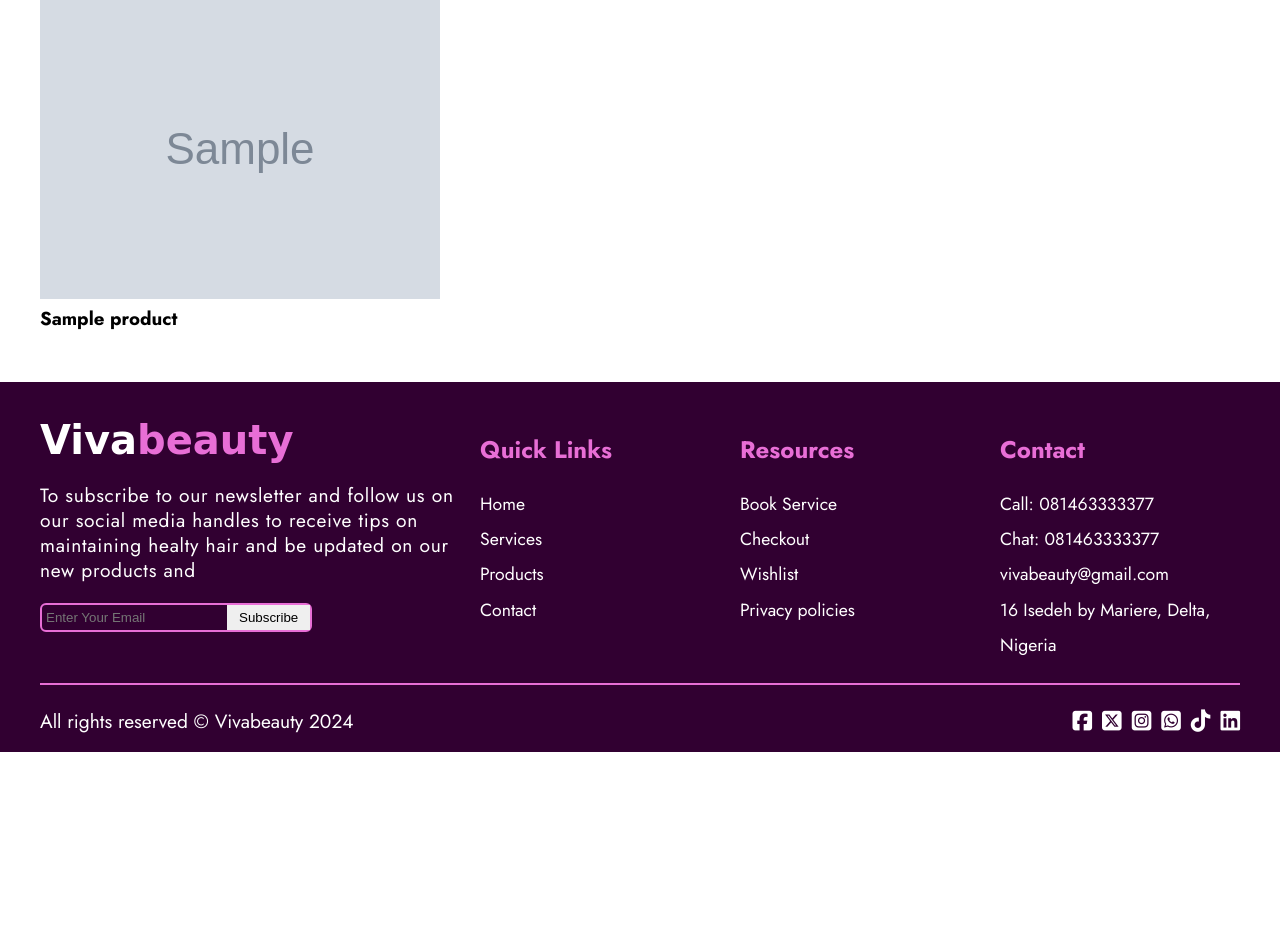
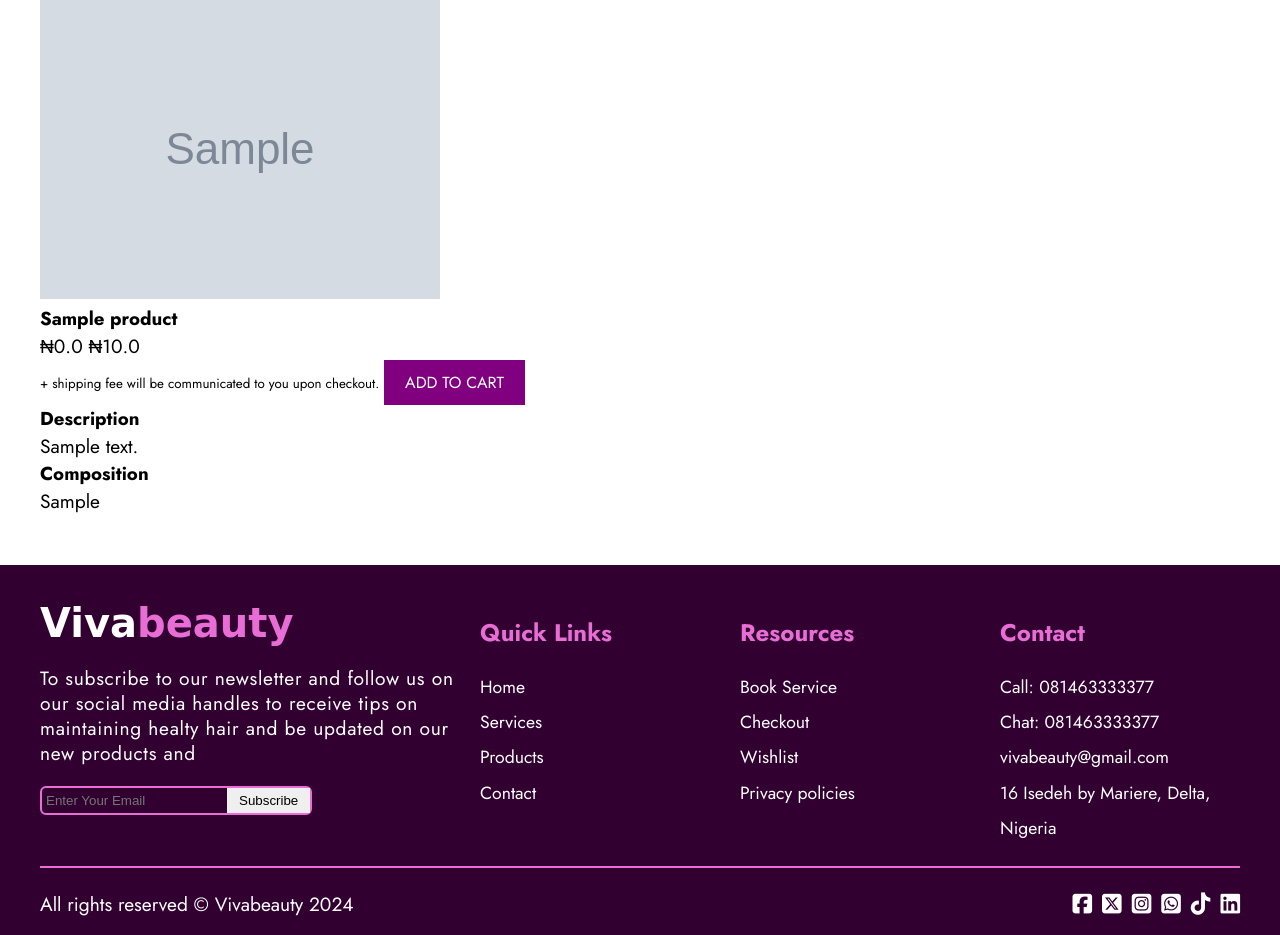
Before and after one commit to Judechuks/vivabeauty, a Django app: page /product/1/ in a window 1280 px wide. Shown: the part 161-1096 px from the top of the page. Before the commit the page ends 913 px from the top, so only its background shows below. Run offline with Django 5.2, Linux system fonts and the light colour scheme; tables that the repository leaves empty hold one stand-in row (values such as "Sample post"); grey boxes marked "Sample" are stand-in pictures; some web fonts are replaced.

Commit message:
details for the selected product

```diff
--- a/app/templates/app/product_detail.html
+++ b/app/templates/app/product_detail.html
@@ -20,14 +20,29 @@
 {% block products %}
 <section class="section-top-padding">
   <h1 class="section-title">products <span>details</span></h1>
-  <aside class="product-list">
-    <!-- product item -->
-    <article class="card">
-      <div class="card-img-container">
-        <img src="{{ product.product_image.url }}" alt="{{ product.title }}" />
-      </div>
+  <article class="product-detail">
+    <div class="img-container">
+      <img src="{{ product.product_image.url }}" alt="{{ product.title }}" />
+    </div>
+    <aside>
       <h3 class="title">{{ product.title }}</h3>
-    </article>
-  </aside>
+      <p class="price">
+        &#x20A6;{{ product.discounted_price|format_with_commas }}
+        <span>&#x20A6;{{product.selling_price|format_with_commas }}</span>
+      </p>
+      <small class="small"
+        >+ shipping fee will be communicated to you upon checkout.</small
+      >
+      <a href="" class="btn">add to cart</a>
+    </aside>
+    <div class="col">
+      <h3>Description</h3>
+      <p>{{ product.description }}</p>
+    </div>
+    <div class="col">
+      <h3>Composition</h3>
+      <p>{{ product.composition }}</p>
+    </div>
+  </article>
 </section>
 {% endblock products %}
```
